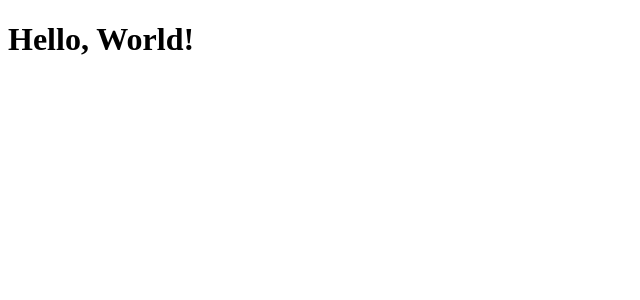
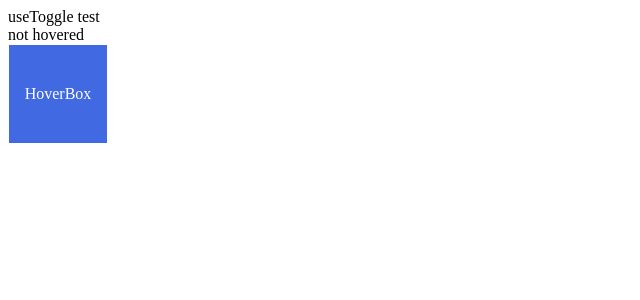
Before and after one commit to mrbartrns/react-class, a React app: page / in a window 1280 px wide. Shown: the top 300 px of the page, without its empty margins (0-640 px from the left). Built offline with nearby package versions, Linux system fonts and the light colour scheme.

Commit message:
study: practice usehover

```diff
--- a/src/App.tsx
+++ b/src/App.tsx
@@ -1,9 +1,31 @@
-import React from 'react';
+import React, { ChangeEvent, useState, useEffect } from 'react';
+import { css } from '@emotion/react';
+import useHover from '@hooks/useHover';
 
 function App(): JSX.Element {
+  const [isHovered, ref] = useHover<HTMLDivElement>();
+
   return (
     <div className="App">
-      <h1>Hello, World!</h1>
+      <div>useToggle test</div>
+      <div>{isHovered ? 'hovered!' : 'not hovered'}</div>
+      <div
+        ref={ref}
+        css={css`
+          display: flex;
+          justify-content: center;
+          align-items: center;
+          width: 100px;
+          height: 100px;
+          border: 1px solid;
+          background-color: royalblue;
+          color: white;
+          text-align: center;
+          box-sizing: border-box;
+        `}
+      >
+        HoverBox
+      </div>
     </div>
   );
 }
--- /dev/null
+++ b/src/hooks/useHover.ts
@@ -0,0 +1,21 @@
+import React, { useCallback, useEffect, useRef, useState } from 'react';
+
+type ReturnTypes<T> = [boolean, React.RefObject<T>];
+
+const useHover = <T extends Element = Element>(): ReturnTypes<T> => {
+  const [isHovered, setIsHovered] = useState(false);
+  const ref = useRef<T>(null);
+  const onMouseEnter = useCallback(() => setIsHovered(() => true), []);
+  const onMouseLeave = useCallback(() => setIsHovered(() => false), []);
+  useEffect(() => {
+    ref.current?.addEventListener('mouseenter', onMouseEnter);
+    ref.current?.addEventListener('mouseleave', onMouseLeave);
+    return () => {
+      ref.current?.removeEventListener('mouseenter', onMouseEnter);
+      ref.current?.removeEventListener('mouseleave', onMouseLeave);
+    };
+  }, [ref]);
+  return [isHovered, ref];
+};
+
+export default useHover;
```
